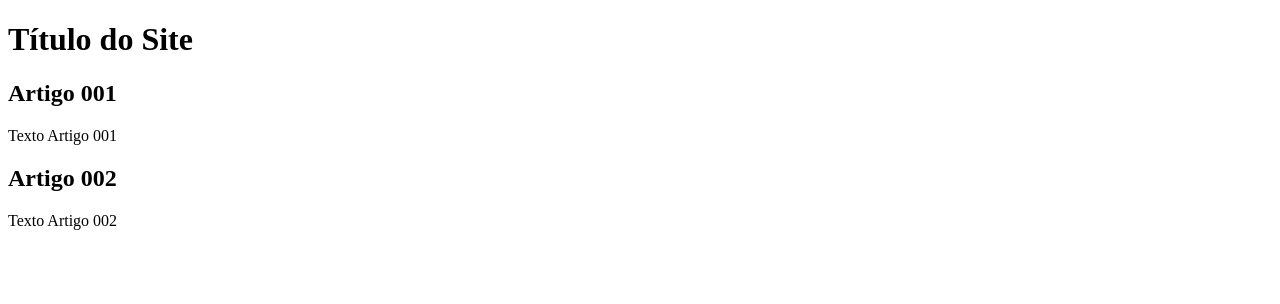
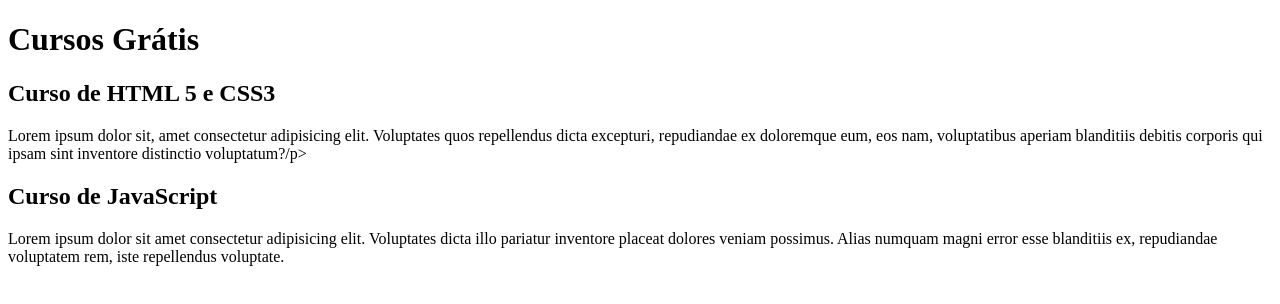
Before and after one commit to RonaldoGR/projeto-site, a plain HTML site: page index.html in a window 1280 px wide. Drawn offline with Linux system fonts and the light colour scheme.

Commit message:
comecei a escrever conteúdo

```diff
--- a/index.html
+++ b/index.html
@@ -8,15 +8,15 @@
 <body>
   <main>
     <header>
-      <h1>Título do Site </h1>
+      <h1>Cursos Grátis</h1>
     </header>
     <article>
-      <h2>Artigo 001</h2>
-      <p>Texto Artigo 001</p>
+      <h2>Curso de HTML 5 e CSS3</h2>
+      <p>Lorem ipsum dolor sit, amet consectetur adipisicing elit. Voluptates quos repellendus dicta excepturi, repudiandae ex doloremque eum, eos nam, voluptatibus aperiam blanditiis debitis corporis qui ipsam sint inventore distinctio voluptatum?/p>
     </article>
     <article>
-      <h2>Artigo 002</h2>
-      <p>Texto Artigo 002</p>
+      <h2>Curso de JavaScript</h2>
+      <p>Lorem ipsum dolor sit amet consectetur adipisicing elit. Voluptates dicta illo pariatur inventore placeat dolores veniam possimus. Alias numquam magni error esse blanditiis ex, repudiandae voluptatem rem, iste repellendus voluptate.</p>
     </article>
   </main>
 
```
